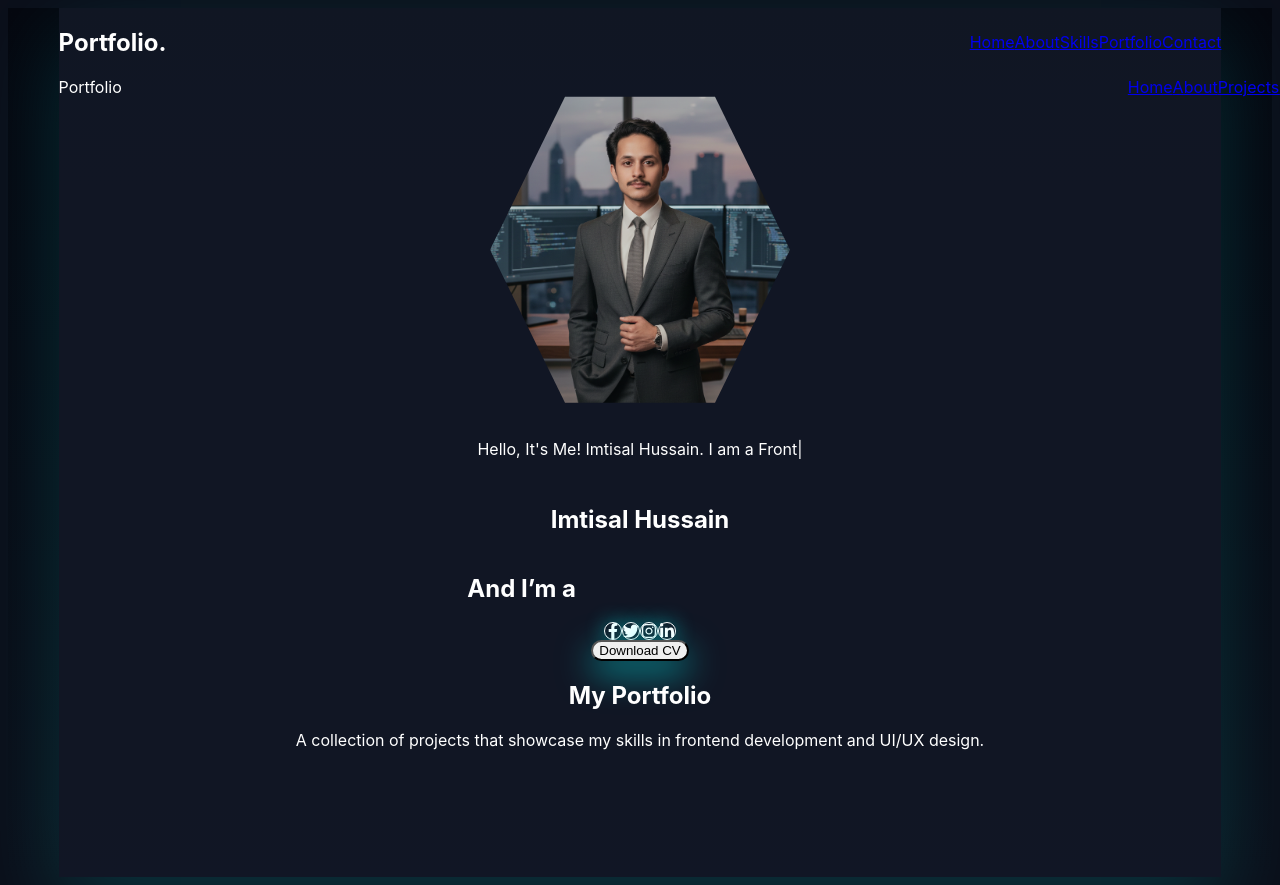
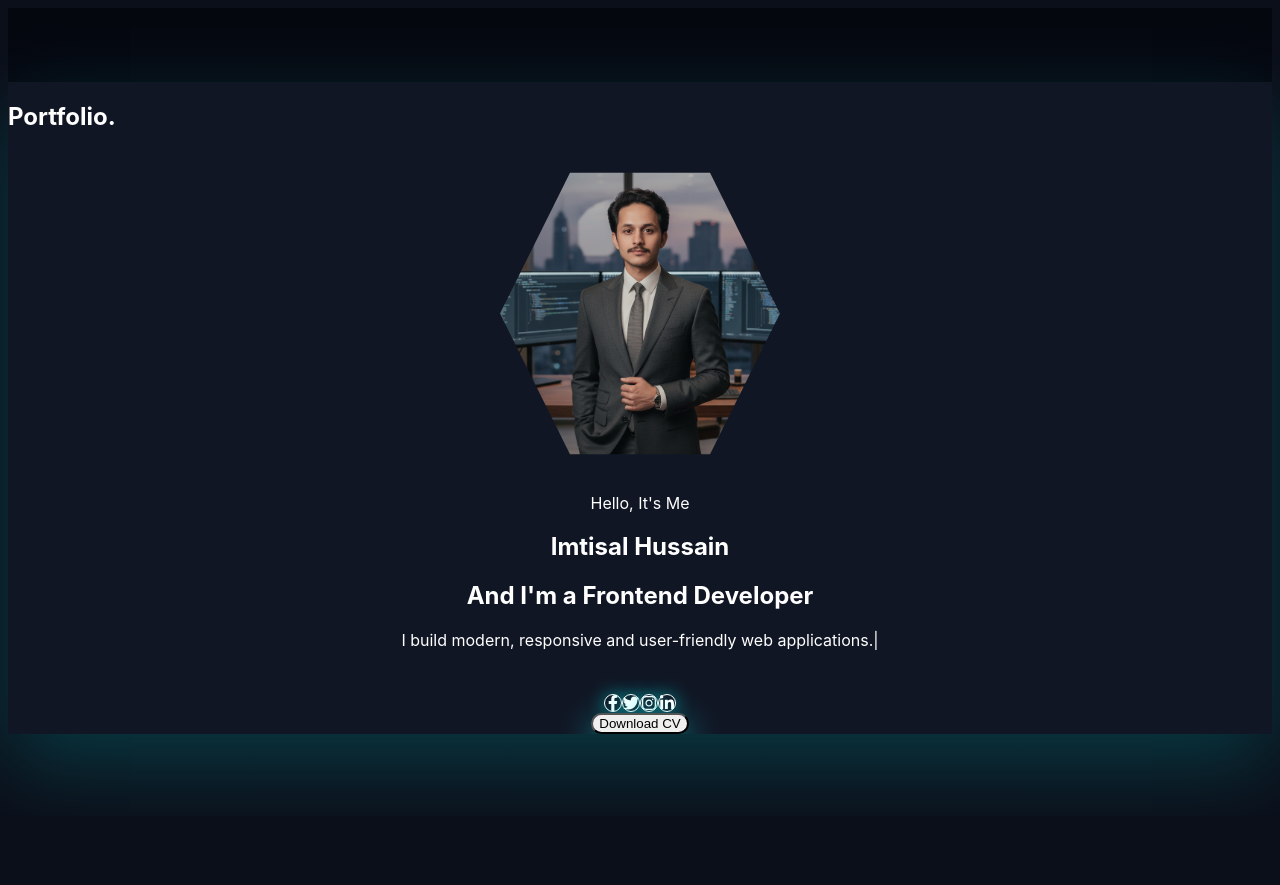
Before and after one commit to IMTISAL911/4th-project-NextJs, a Next.js app: page / in a window 1280 px wide. After the commit the page ends 816 px from the top, so only its background shows below. Built offline with nearby package versions, Linux system fonts and the light colour scheme.

Commit message:
style-fixes

```diff
--- a/app/components/Hero.jsx
+++ b/app/components/Hero.jsx
@@ -1,106 +1,63 @@
 "use client";
 
-import HexagonImage from "@/app/components/HexagoneImage";
+import HexagonImage from "@/app/components/HexagoneImage"
 import useTypingEffect from "@/app/hooks/useTypingEffect";
-import {
-  FaFacebookF,
-  FaTwitter,
-  FaInstagram,
-  FaLinkedinIn,
-} from "react-icons/fa";
+import { FaFacebookF, FaTwitter, FaInstagram, FaLinkedinIn } from "react-icons/fa";
 
-// Navbar Component
-function Navbar() {
-  return (
-    <nav className="w-full flex justify-between items-center py-4 px-6 lg:px-16 bg-black bg-opacity-80 fixed top-0 z-50 shadow-md">
-      <div className="text-white font-bold text-xl">Portfolio</div>
-      <div className="flex gap-6 text-gray-300 text-sm lg:text-base">
-        <a href="#home" className="hover:text-cyan-400 transition-colors">Home</a>
-        <a href="#about" className="hover:text-cyan-400 transition-colors">About</a>
-        <a href="#projects" className="hover:text-cyan-400 transition-colors">Projects</a>
-        <a href="#contact" className="hover:text-cyan-400 transition-colors">Contact</a>
-      </div>
-    </nav>
-  );
-}
-
-export default function Home() {
+export default function Hero() {
   const typedText = useTypingEffect(
-    "Hello, It's Me! Imtisal Hussain. I am a Frontend Developer with one year of experience building modern, user-friendly, and responsive web and mobile applications using HTML, CSS, JavaScript, React.js, Next.js, and React Native."
+    "I build modern, responsive and user-friendly web applications."
   );
 
   return (
-    <div className="bg-black min-h-screen text-white relative">
-      {/* NAVBAR */}
-      <Navbar />
+    <section className="flex flex-col-reverse lg:flex-row items-center justify-between gap-16">
 
-      {/* HERO SECTION */}
-      <section
-        id="home"
-        className="flex flex-col-reverse lg:flex-row items-center justify-between gap-12 lg:gap-24 pt-32 lg:pt-40 px-4 lg:px-16"
-      >
       {/* LEFT CONTENT */}
-        <div className="w-full lg:w-1/2 text-center lg:text-left flex flex-col items-center lg:items-start">
+      <div className="w-full lg:w-1/2 text-center lg:text-left">
 
-          {/* TYPING TEXT */}
-          <p className="text-gray-400 mb-3 text-sm sm:text-base min-h-[30px]">
-            {typedText}
-            <span className="animate-pulse text-cyan-400">|</span>
-          </p>
+        <p className="text-gray-400 text-sm mb-2">Hello, It's Me</p>
 
-          {/* NAME */}
-          <h1 className="text-4xl sm:text-5xl font-bold text-white mt-3 mb-3">
+        <h1 className="text-4xl sm:text-5xl font-bold text-white mb-3">
           Imtisal Hussain
         </h1>
 
-          {/* ROLE */}
-          <h2 className="text-xl sm:text-2xl text-white mb-6">
-            And I’m a{" "}
-            <span className="bg-gradient-to-r from-cyan-300 to-cyan-500 bg-clip-text text-transparent font-semibold">
+        <h2 className="text-xl sm:text-2xl text-white mb-4">
+          And I'm a{" "}
+          <span className="text-cyan-400 font-semibold">
             Frontend Developer
           </span>
         </h2>
 
+        <p className="text-gray-400 max-w-md mx-auto lg:mx-0 mb-6 min-h-[48px]">
+          {typedText}
+          <span className="text-cyan-400 animate-pulse">|</span>
+        </p>
+
         {/* SOCIAL ICONS */}
-          <div className="flex justify-center lg:justify-start gap-4 mb-6">
-            {[FaFacebookF, FaTwitter, FaInstagram, FaLinkedinIn].map(
-              (Icon, i) => (
+        <div className="flex justify-center lg:justify-start gap-4 mb-8">
+          {[FaFacebookF, FaTwitter, FaInstagram, FaLinkedinIn].map((Icon, i) => (
             <div
               key={i}
               className="w-11 h-11 flex items-center justify-center rounded-full border border-cyan-400 text-cyan-400
               hover:bg-cyan-400 hover:text-black transition-all duration-300
-                  shadow-[0_0_20px_rgba(0,255,255,0.45)] cursor-pointer"
+              shadow-[0_0_18px_rgba(0,255,255,0.5)] cursor-pointer"
             >
               <Icon size={16} />
             </div>
-              )
-            )}
+          ))}
         </div>
 
-          {/* BUTTON */}
-          <button className="px-8 py-3 rounded-full bg-gradient-to-r from-cyan-300 to-cyan-500 text-black font-semibold
-          shadow-[0_12px_35px_rgba(0,255,255,0.55)] hover:scale-105 transition-all duration-300">
+        <button className="px-8 py-3 rounded-full bg-cyan-400 text-black font-semibold
+        hover:scale-105 transition-all duration-300
+        shadow-[0_12px_35px_rgba(0,255,255,0.6)]">
           Download CV
         </button>
       </div>
 
       {/* RIGHT IMAGE */}
-        <div className="w-full lg:w-1/2 flex justify-center lg:justify-end mb-8 lg:mb-0">
-          <div className="transition-all duration-500 group-hover:scale-105 group-hover:-rotate-1">
+      <div className="w-full lg:w-1/2 flex justify-center lg:justify-end">
         <HexagonImage />
       </div>
-        </div>
     </section>
-
-      {/* PORTFOLIO TITLE */}
-      <section className="text-center mt-16 lg:mt-24 px-4">
-        <h2 className="text-3xl sm:text-4xl font-bold text-white">
-          My Portfolio
-        </h2>
-        <p className="text-gray-400 mt-2 max-w-xl mx-auto">
-          A collection of projects that showcase my skills in frontend development and UI/UX design.
-        </p>
-      </section>
-    </div>
   );
 }
--- a/app/components/HexagoneImage.jsx
+++ b/app/components/HexagoneImage.jsx
@@ -5,30 +5,31 @@ export default function HexagonImage() {
   return (
     <div className="relative">
 
-      {/* outer glow */}
-      <div className="absolute inset-0 bg-cyan-400 blur-[80px] opacity-60 rounded-full"></div>
+      {/* glow */}
+      <div className="absolute inset-0 bg-cyan-400 blur-[90px] opacity-50 rounded-full" />
 
-      {/* neon border */}
+      {/* hexagon */}
       <div
-        className="w-[300px] h-[340px] p-[3px] bg-gradient-to-b from-cyan-300 to-cyan-500"
+        className="relative w-[280px] sm:w-[320px] h-[320px] sm:h-[360px] p-[3px]
+        bg-gradient-to-b from-cyan-300 to-cyan-500"
         style={{
           clipPath:
-            "polygon(25% 5%, 75% 5%, 100% 50%, 75% 95%, 25% 95%, 0% 50%)",
+            "polygon(25% 6%, 75% 6%, 100% 50%, 75% 94%, 25% 94%, 0% 50%)",
         }}
       >
         <div
           className="w-full h-full bg-[#121826]"
           style={{
             clipPath:
-              "polygon(25% 5%, 75% 5%, 100% 50%, 75% 95%, 25% 95%, 0% 50%)",
+              "polygon(25% 6%, 75% 6%, 100% 50%, 75% 94%, 25% 94%, 0% 50%)",
           }}
         >
           <Image
             src="/imtisal.png"
             alt="profile"
-            width={500}
-            height={500}
-            className="object-cover w-full h-full"
+            fill
+            className="object-cover"
+            priority
           />
         </div>
       </div>
--- a/app/components/navebar.jsx
+++ b/app/components/navebar.jsx
@@ -1,41 +1,19 @@
-
-// import Link from "next/link";
-
-// export default function Navbar() {
-//   return (
-//     <nav className="flex justify-between items-center mb-12">
-//       <h1 className="text-white text-xl font-semibold">
-//         Portfolio<span className="text-cyan-400">.</span>
-//       </h1>
-
-//       <div className="flex gap-8 text-sm text-gray-300">
-//         <Link href="/" className="text-cyan-400">Home</Link>
-//         <Link href="about">About</Link>
-//         <Link href="skills">Skills</Link>
-//         <Link href="portfolio">Portfolio</Link>
-//         <Link href="contact">Contact</Link>
-//       </div>
-//     </nav>
-//   );
-// }
-
-
 "use client";
 import Link from "next/link";
 
 export default function Navbar() {
   return (
     <nav className="flex items-center justify-between mb-16">
-      <h1 className="text-white text-xl font-semibold">
+      <h1 className="text-white text-xl font-semibold tracking-wide">
         Portfolio<span className="text-cyan-400">.</span>
       </h1>
 
-      <div className="flex gap-10 text-sm font-medium">
+      <div className="hidden md:flex gap-10 text-sm font-medium">
         <Link className="text-cyan-400" href="#">Home</Link>
-        <Link className="text-gray-300 hover:text-white" href="#">About</Link>
-        <Link className="text-gray-300 hover:text-white" href="#">Skills</Link>
-        <Link className="text-gray-300 hover:text-white" href="#">Portfolio</Link>
-        <Link className="text-gray-300 hover:text-white" href="#">Contact</Link>
+        <Link className="text-gray-300 hover:text-white transition" href="#">About</Link>
+        <Link className="text-gray-300 hover:text-white transition" href="#">Skills</Link>
+        <Link className="text-gray-300 hover:text-white transition" href="#">Portfolio</Link>
+        <Link className="text-gray-300 hover:text-white transition" href="#">Contact</Link>
       </div>
     </nav>
   );
--- a/app/hooks/useTypingEffect.js
+++ b/app/hooks/useTypingEffect.js
@@ -1,26 +1,19 @@
-import { useEffect,useState } from "react";
+import { useEffect, useState } from "react";
 
+export default function useTypingEffect(text, speed = 80) {
+  const [displayed, setDisplayed] = useState("");
+  const [index, setIndex] = useState(0);
 
-export default function useTypingEffect (text,speed =120){
-    const words = text.split("");
-    const [displayed, setDisplayed] = useState("");
-    const [index,setIndex] = useState(0);
+  useEffect(() => {
+    if (index < text.length) {
+      const timeout = setTimeout(() => {
+        setDisplayed(prev => prev + text[index]);
+        setIndex(index + 1);
+      }, speed);
 
-    useEffect(() =>{
+      return () => clearTimeout(timeout);
+    }
+  }, [index, text, speed]);
 
-        if(index<words.length){
-            const timeout = setTimeout(() =>{
-
-                setDisplayed((prev) => prev + words[index] + "");
-                setIndex(index +1);
-
-            },speed);
-
-            return () => clearTimeout(timeout);
-
-        }
-
-    },[index,words,speed]);
-
-    return displayed;
+  return displayed;
 }
--- a/app/page.jsx
+++ b/app/page.jsx
@@ -1,16 +1,15 @@
 "use client";
 
-import Navbar from "@/app/components/navebar";
+import Navbar from "@/app/components/navebar"
 import Hero from "@/app/components/Hero";
-
 
 export default function Home() {
   return (
-    <main className="min-h-screen bg-gradient-to-b from-[#05070f] to-[#0b0f1a] flex items-center justify-center">
-      <div className="relative w-[92%] max-w-7xl rounded-3xl bg-[#121826]/90 backdrop-blur-xl p-12 shadow-[0_30px_80px_rgba(0,255,255,0.15)]">
+    <main className="min-h-screen bg-gradient-to-b from-[#05070f] to-[#0b0f1a] flex items-center justify-center px-4">
+      <div className="relative w-full max-w-7xl rounded-3xl bg-[#121826]/90 backdrop-blur-xl p-8 sm:p-12 shadow-[0_30px_80px_rgba(0,255,255,0.18)] overflow-hidden">
 
-        {/* Bottom cyan glow */}
-        <div className="absolute -bottom-10 left-1/2 -translate-x-1/2 w-[85%] h-24 bg-cyan-400 blur-3xl opacity-60 rounded-full"></div>
+        {/* bottom cyan glow */}
+        <div className="absolute -bottom-14 left-1/2 -translate-x-1/2 w-[90%] h-28 bg-cyan-400 blur-3xl opacity-50 rounded-full" />
 
         <Navbar />
         <Hero />
```
Lines whose indentation alone changed are shown as unchanged.
